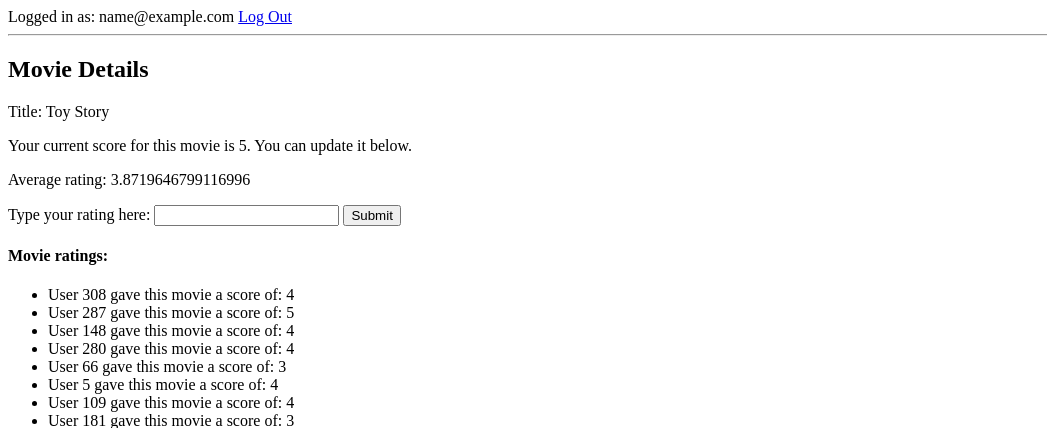
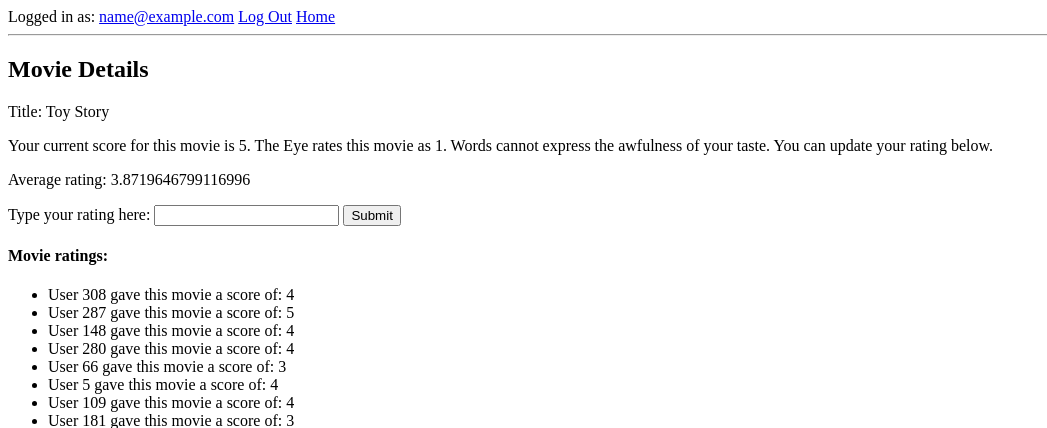
Before and after one commit to danafallon/movie-ratings, a Flask app: page /movies/1 in a window 1280 px wide. Shown: the top 428 px of the page, without its empty margins (0-1047 px from the left). Run offline with Flask 2, Linux system fonts and the light colour scheme; the visitor is signed in with stand-in values (Sample User, id 1); data comes from the database, SQL or seed files in the repository; both versions use the stored data as it was after the commit.

Commit message:
finished basic site

```diff
--- a/server.py
+++ b/server.py
@@ -42,8 +42,8 @@
     rating_dict = {}
     ratings = Rating.query.filter_by(user_id=id).all()
     for rating in ratings:                                     # make dictionary with movie title as key and rating score as value
-        title = Movie.query.filter_by(movie_id=rating.movie_id).one().title
-        rating_dict[title] = rating.score
+        movie = Movie.query.filter_by(movie_id=rating.movie_id).one()
+        rating_dict[movie] = rating.score
 
     return render_template('user_details.html', user=user, ratings=rating_dict)
 
@@ -96,7 +96,56 @@
             if user:
                 prediction = user.predict_rating(movie)
 
-    return render_template('movie_details.html', movie=movie, ratings=ratings, record=record, prediction=prediction, average=avg_rating)
+        # compare the user's rating/prediction to the eye's rating/prediction:
+        # Either use the prediction or their real rating
+        if prediction:
+            # User hasn't scored; use our prediction if we made one
+            effective_rating = prediction
+
+        elif record:
+            # User has already scored for real; use that
+            effective_rating = record.score
+
+        else:
+            # User hasn't scored, and we couldn't get a prediction
+            effective_rating = None
+
+        # Get the eye's rating, either by predicting or using real rating
+
+        the_eye = User.query.filter_by(email="the-eye@of-judgment.com").one()
+        eye_rating = Rating.query.filter_by(
+            user_id=the_eye.user_id, movie_id=movie.movie_id).first()
+
+        if eye_rating is None:
+            eye_rating = the_eye.predict_rating(movie)
+            print eye_rating
+        else:
+            eye_rating = eye_rating.score
+
+
+        if eye_rating and effective_rating:
+            difference = abs(eye_rating - effective_rating)
+        else:
+            # We couldn't get an eye rating, so we'll skip difference
+            difference = None
+
+        BERATEMENT_MESSAGES = [
+            "I suppose you don't have such bad taste after all.",
+            "I regret every decision that I've ever made that has brought me" +
+                " to listen to your opinion.",
+            "Words fail me, as your taste in movies has clearly failed you.",
+            "That movie is great. For a clown to watch. Idiot.",
+            "Words cannot express the awfulness of your taste."
+        ]
+
+        if difference:
+            beratement = BERATEMENT_MESSAGES[int(difference)]
+
+        else:
+            beratement = None
+
+    return render_template('movie_details.html', movie=movie, ratings=ratings, record=record,
+        prediction=prediction, average=avg_rating, beratement=beratement, eye_rating=eye_rating)
 
 
 @app.route('/login', methods=["GET"])
@@ -129,6 +178,38 @@
         flash("Incorrect password")
         return redirect('/login')
 
+@app.route('/register', methods=["GET"])
+def show_registration():
+    """Display user registration form"""
+
+    return render_template('register_user.html')
+
+@app.route('/register', methods=["POST"])
+def register_user():
+    """Gather registration information and validate"""
+
+    email = request.form.get("email")
+    password = request.form.get("password")
+    age = request.form.get("age")
+    zipcode = request.form.get("zipcode")
+
+    registered_user = User.query.filter_by(email=email).first()
+
+    if registered_user:
+        flash("Email is already associated with a user")
+        return redirect('/register')
+
+    else:
+        new_user = User(email=email,password=password,age=age,zipcode=zipcode)
+        db.session.add(new_user)
+        db.session.commit()
+
+        user_id = User.query.filter_by(email=email).first().user_id
+        session['email'] = email
+        session['user_id'] = user_id
+
+        return redirect('/users/%d' % user_id)
+
 
 @app.route('/logout')
 def logout():
--- a/templates/base.html
+++ b/templates/base.html
@@ -5,12 +5,15 @@
 </head>
 
 <body>
+
     {% if 'email' in session %}
-        Logged in as: {{ session['email'] }}
+        Logged in as: <a href="/users/{{session['user_id']}}">{{ session['email'] }}</a>
         <a href="/logout">Log Out</a>
     {% else %}
         <a href="/login">Log In</a>
+        <a href="/register">Register</a>
     {% endif %}
+    <a href="/">Home</a>
   <hr>
 
     {% with messages = get_flashed_messages() %}
--- a/templates/movie_details.html
+++ b/templates/movie_details.html
@@ -8,12 +8,19 @@
     {% if 'email' in session %}
 
         {% if record %}
-            <p>Your current score for this movie is {{record.score}}. You can update it below.</p>
+            <p>Your current score for this movie is {{record.score}}. The Eye rates this movie as {{eye_rating}}.
+            {% if beratement %}
+                {{beratement}}
+            {% endif %}
+            You can update your rating below.</p>
         {% endif %}
 
         <p>Average rating: {{ average }}</p>
         {% if prediction %}
-            <p>We predict you will rate this movie {{ prediction }}.</p>
+            <p>We predict you will rate this movie {{ prediction }}. The Eye rates this movie as {{eye_rating}}.
+            {% if beratement %}
+                {{beratement}}
+            {% endif %}</p>
         {% endif %}
 
         <form action="/movies/{{ movie.movie_id }}" method="POST">
--- a/templates/user_details.html
+++ b/templates/user_details.html
@@ -7,8 +7,8 @@
     <p>Zipcode: {{user.zipcode}}</p>
     <h4>Movie ratings:</h4>
     <ul>
-      {% for title in ratings.keys() %}
-        <li>{{title}}: {{ratings[title]}}</li>
+      {% for movie in ratings.keys() %}
+        <li><a href="/movies/{{ movie.movie_id }}">{{movie.title}}</a>: {{ratings[movie]}}</li>
       {% endfor %}
     </ul>
 
```
Also changed, not shown: templates/register_user.html (added, +32 -0 lines), ratings.db.
